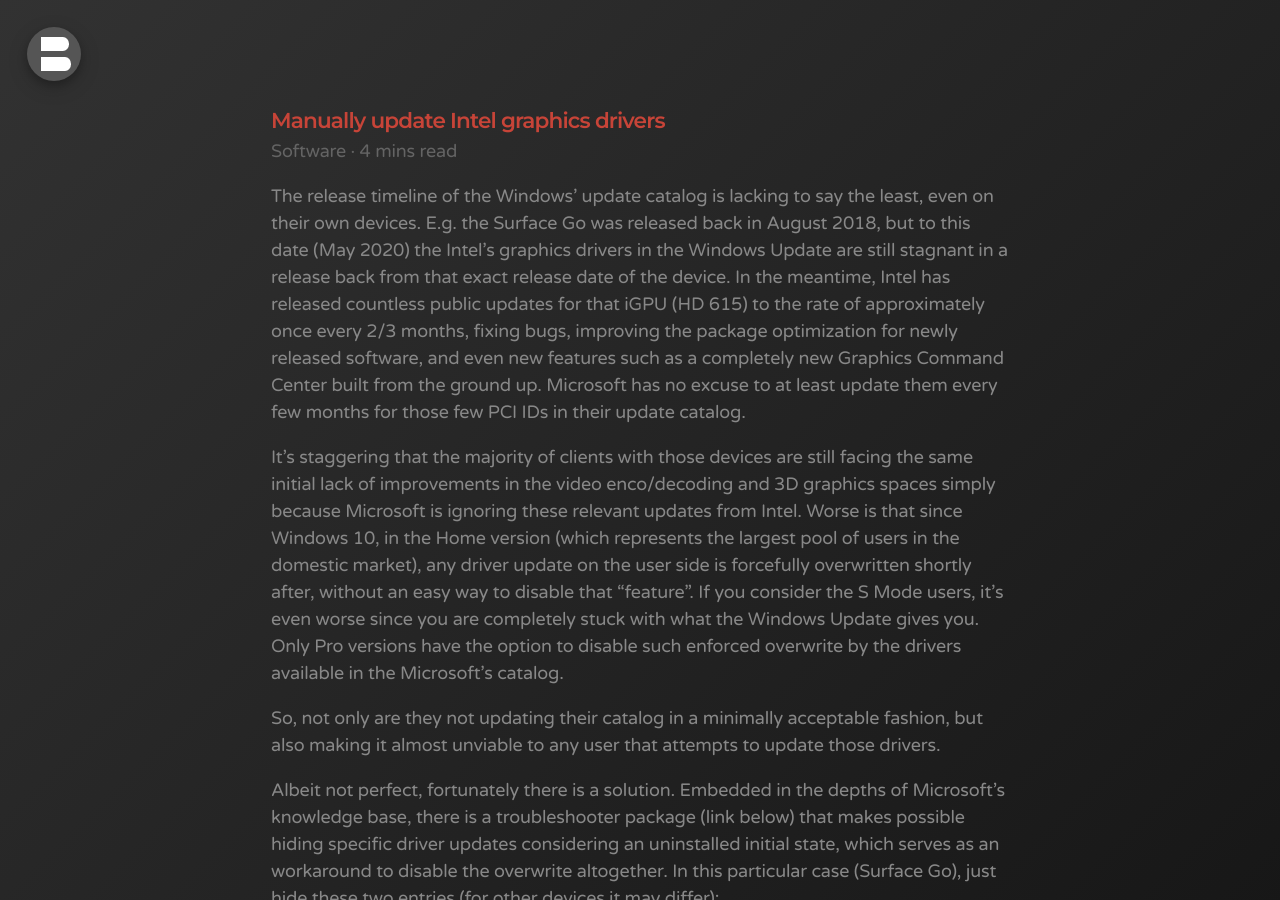
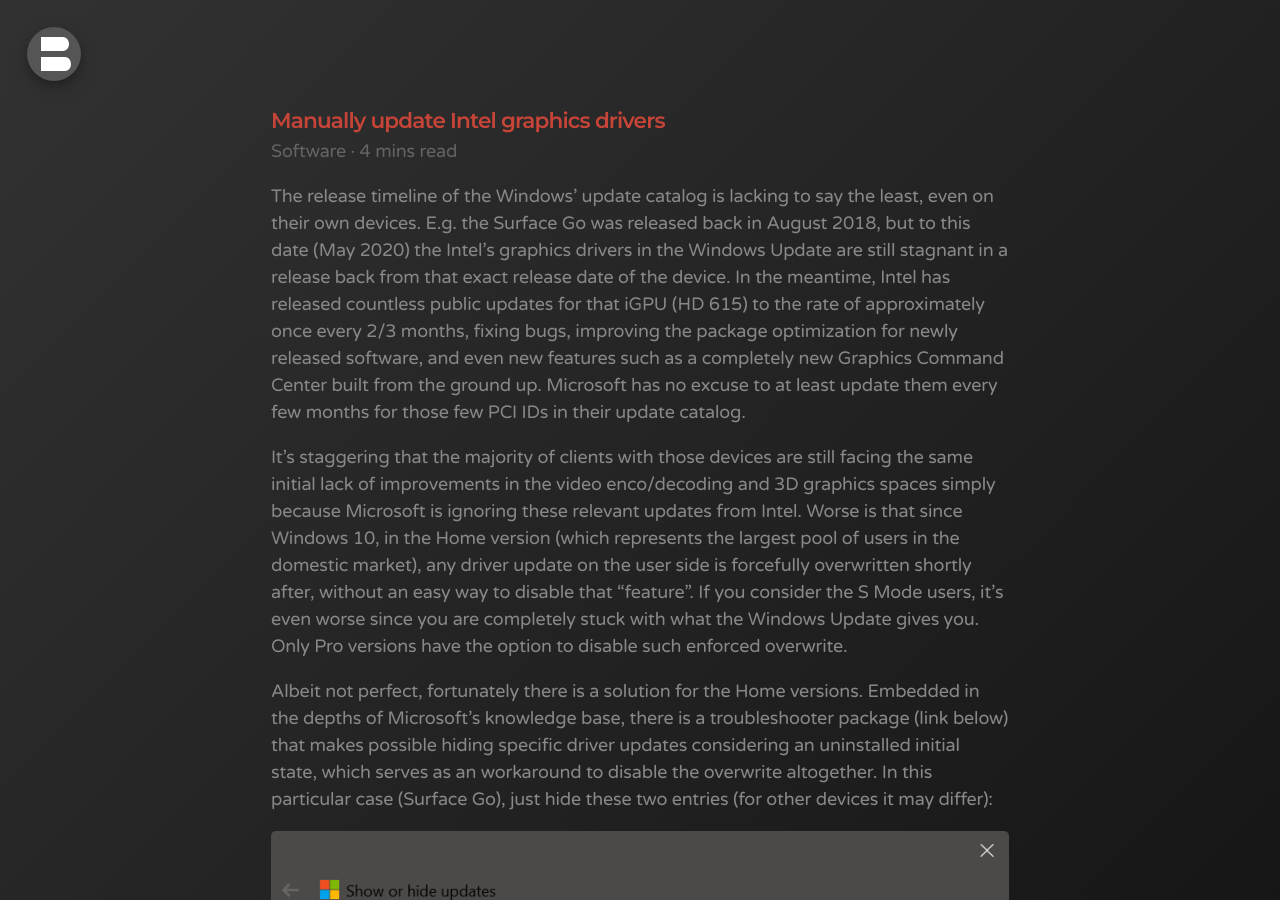
Before and after one commit to bonina/bonina.github.io, a Jekyll site: the page built from _posts/software/2020/2020-05-12-manually -update-intel-graphics-drivers.md, in a window 1280 px wide and 900 px high. Built offline with Jekyll 4.4.1, drawn with Linux system fonts in a browser that asks for light colours; some of the changed text lies outside the part shown.

Commit message:
Update 2020-05-12-manually -update-intel-graphics-drivers.md

```diff
--- a/_posts/software/2020/2020-05-12-manually -update-intel-graphics-drivers.md
+++ b/_posts/software/2020/2020-05-12-manually -update-intel-graphics-drivers.md
@@ -7,11 +7,9 @@
 
 The release timeline of the Windows' update catalog is lacking to say the least, even on their own devices. E.g. the Surface Go was released back in August 2018, but to this date (May 2020) the Intel's graphics drivers in the Windows Update are still stagnant in a release back from that exact release date of the device. In the meantime, Intel has released countless public updates for that iGPU (HD 615) to the rate of approximately once every 2/3 months, fixing bugs, improving the package optimization for newly released software, and even new features such as a completely new Graphics Command Center built from the ground up. Microsoft has no excuse to at least update them every few months for those few PCI IDs in their update catalog.
 
-It's staggering that the majority of clients with those devices are still facing the same initial lack of improvements in the video enco/decoding and 3D graphics spaces simply because Microsoft is ignoring these relevant updates from Intel. Worse is that since Windows 10, in the Home version (which represents the largest pool of users in the domestic market), any driver update on the user side is forcefully overwritten shortly after, without an easy way to disable that “feature”. If you consider the S Mode users, it’s even worse since you are completely stuck with what the Windows Update gives you. Only Pro versions have the option to disable such enforced overwrite by the drivers available in the Microsoft's catalog.
+It's staggering that the majority of clients with those devices are still facing the same initial lack of improvements in the video enco/decoding and 3D graphics spaces simply because Microsoft is ignoring these relevant updates from Intel. Worse is that since Windows 10, in the Home version (which represents the largest pool of users in the domestic market), any driver update on the user side is forcefully overwritten shortly after, without an easy way to disable that “feature”. If you consider the S Mode users, it’s even worse since you are completely stuck with what the Windows Update gives you. Only Pro versions have the option to disable such enforced overwrite.
 
-So, not only are they not updating their catalog in a minimally acceptable fashion, but also making it almost unviable to any user that attempts to update those drivers.
-
-Albeit not perfect, fortunately there is a solution. Embedded in the depths of Microsoft's knowledge base, there is a troubleshooter package (link below) that makes possible hiding specific driver updates considering an uninstalled initial state, which serves as an workaround to disable the overwrite altogether. In this particular case (Surface Go), just hide these two entries (for other devices it may differ):
+Albeit not perfect, fortunately there is a solution for the Home versions. Embedded in the depths of Microsoft's knowledge base, there is a troubleshooter package (link below) that makes possible hiding specific driver updates considering an uninstalled initial state, which serves as an workaround to disable the overwrite altogether. In this particular case (Surface Go), just hide these two entries (for other devices it may differ):
 
 ![Surface Go hide update entries](/public/download/show-hide-updates.png)
 
```
